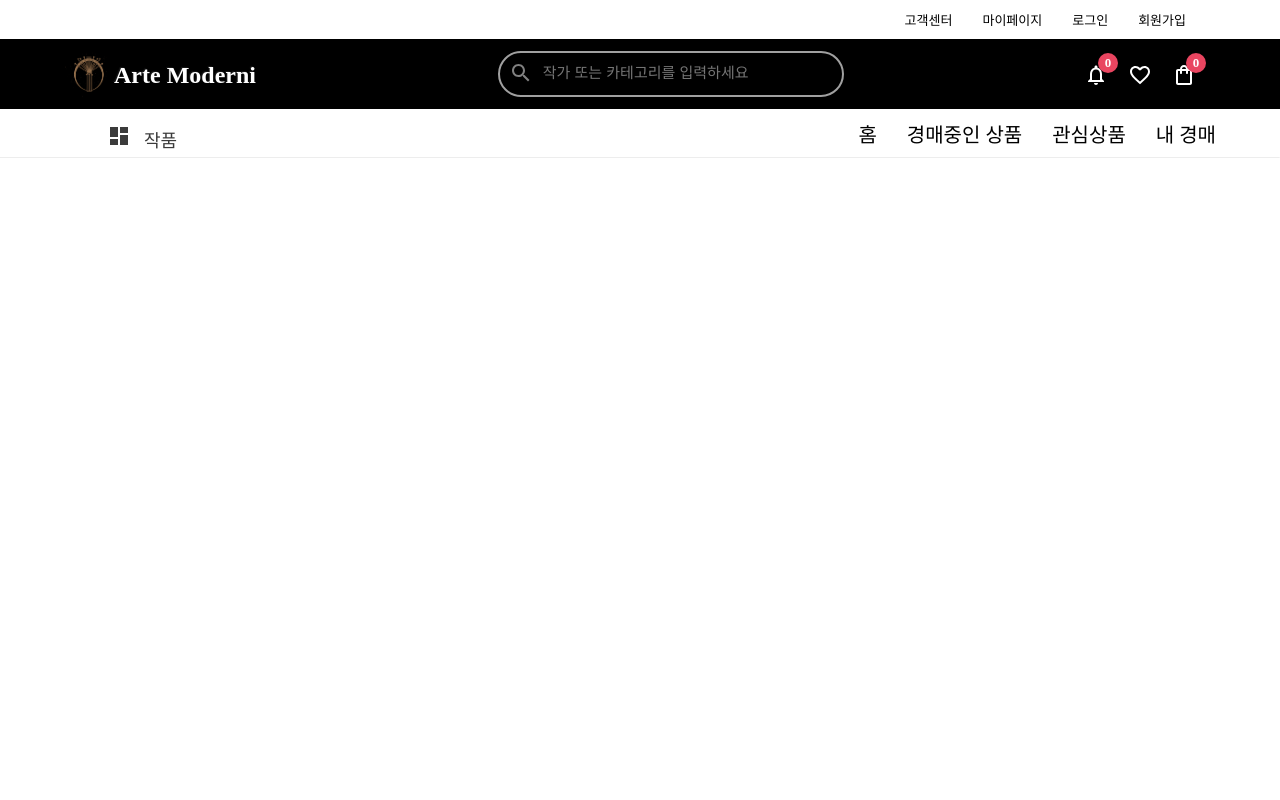
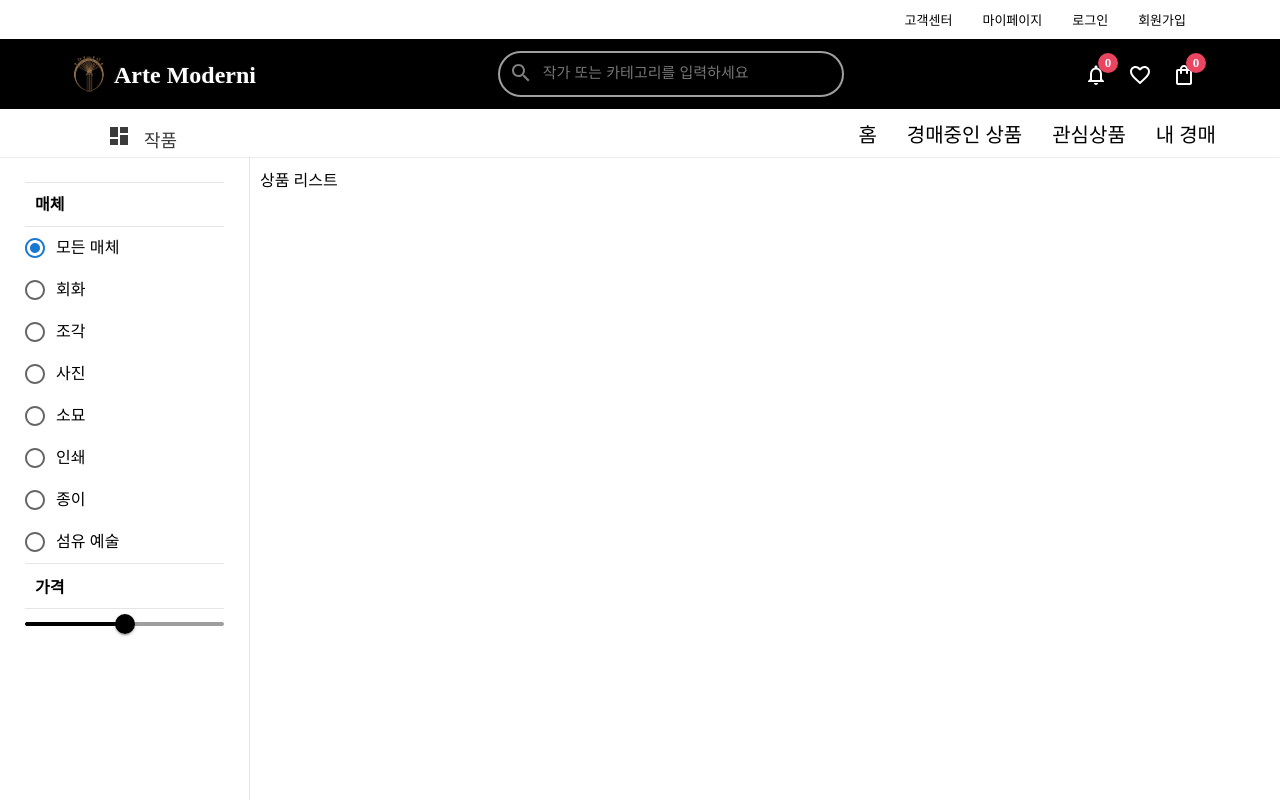
Before and after one commit to wooriFisa-Final-Project-F4/react-frontend, a React (Create React App) app: page /products in a window 1280 px wide. Built offline with nearby package versions, Linux system fonts and the light colour scheme.

Commit message:
[#15] [Feat] Search page filter -ui
상품 검색 페이지에서 사이드바로 확인할 수 있는 필터를 구현했다.

```diff
--- a/src/App.tsx
+++ b/src/App.tsx
@@ -7,6 +7,7 @@ import { Login } from "./Login/Login";
 import { Register } from "./Register/Register";
 import { Footer } from "./Home/Footer/Footer";
 import { Product } from "./Product/Product";
+import { Products } from "./Products/Products";
 
 function App() {
   return (
@@ -17,6 +18,7 @@ function App() {
         <Route path="/login" element={<Login />} />
         <Route path="/register" element={<Register />} />
         <Route path="/product" element={<Product />} />
+        <Route path="/products" element={<Products />} />
       </Routes>
       <Footer />
     </div>
--- a/src/Home/Header/Search/Search.tsx
+++ b/src/Home/Header/Search/Search.tsx
@@ -2,14 +2,27 @@ import { SearchOutlined, Dashboard } from "@mui/icons-material";
 
 import { SearchBox } from "./SearchBox";
 import { Link } from "react-router-dom";
-import { Categories } from "../Navbar/Categories";
-import { useState } from "react";
+import { useEffect, useState } from "react";
 import CategoryList from "../Navbar/CategoryList";
 import "../Navbar/Categories.css";
 
 export const Search = () => {
   const [showCategories, setShowCategories] = useState(false);
   const [activeTab, setActiveTab] = useState<string | null>(null);
+  // 윈도우 크기가 변경될 때마다 이벤트를 감지
+  useEffect(() => {
+    const handleResize = () => {
+      if (window.innerWidth >= 768) {
+        setShowCategories(false);
+      }
+    };
+
+    window.addEventListener("resize", handleResize);
+
+    return () => {
+      window.removeEventListener("resize", handleResize);
+    };
+  }, []);
   return (
     <section className="search">
       <div className="container c_flex">
--- a/src/Home/Home.tsx
+++ b/src/Home/Home.tsx
@@ -80,7 +80,7 @@ export const Home = () => {
       <section className="home">
         <div className="home_div">
           <div className="container f_flex">
-            <h1 className="carousel_title">경매 마감 임박 작품</h1>
+            <h1 className="carousel_title">경매 마감 임박</h1>
             <Carroussel
               cards={cards}
               height="550px"
--- /dev/null
+++ b/src/Products/Filter.css
@@ -0,0 +1,18 @@
+.filter {
+  display: flex;
+  flex-direction: column;
+  margin-bottom: 500px;
+}
+.form_label {
+  width: 100%;
+  display: flex;
+  color: black;
+  font-weight: bold;
+  justify-content: space-between;
+  padding: 10px;
+  border-top: 1px solid rgba(0, 0, 0, 0.1);
+  border-bottom: 1px solid rgba(0, 0, 0, 0.1);
+}
+.form_label span {
+  margin-top: 10px;
+}
--- /dev/null
+++ b/src/Products/Filter.tsx
@@ -0,0 +1,111 @@
+import React, { useState } from "react";
+import Categories, {
+  Category,
+  Detail,
+  LinkItem,
+} from "../Home/Header/Navbar/CategoryList";
+import {
+  FormControl,
+  FormControlLabel,
+  FormLabel,
+  Radio,
+  RadioGroup,
+  Collapse,
+  IconButton,
+  Slider,
+} from "@mui/material";
+import "./Filter.css";
+const Filter: React.FC = () => {
+  const [selectedMedium, setSelectedMedium] = useState<string>("모든 매체");
+  const [selectedTheme, setSelectedTheme] = useState<string>("모든 테마");
+  const [openDetails, setOpenDetails] = useState<string[]>([]); // 여러 세부사항들의 열림 상태를 배열로 관리합니다
+
+  const toggleDetail = (type: string) => {
+    if (openDetails.includes(type)) {
+      setOpenDetails((prev) => prev.filter((item) => item !== type));
+    } else {
+      setOpenDetails((prev) => [...prev, type]);
+    }
+  };
+
+  return (
+    <div className="filter">
+      {/* 매체 필터 */}
+      <FormControl>
+        <FormLabel id="medium-radio-group-label">
+          <p className="form_label">매체</p>
+        </FormLabel>
+        <RadioGroup
+          aria-labelledby="medium-radio-group-label"
+          value={selectedMedium}
+          onChange={(e) => setSelectedMedium(e.target.value)}
+        >
+          <FormControlLabel
+            value="모든 매체"
+            control={<Radio />}
+            label="모든 매체"
+          />
+          {Categories.map((category: Category) => (
+            <FormControlLabel
+              key={category.title}
+              value={category.title}
+              control={<Radio />}
+              label={category.title}
+              className="category_title"
+            />
+          ))}
+        </RadioGroup>
+        <p className="form_label">가격</p>
+        <Slider
+          defaultValue={50}
+          aria-label="Default"
+          valueLabelDisplay="auto"
+          style={{ color: "black" }}
+        />
+      </FormControl>
+
+      {Categories.filter(
+        (category) => category.title === selectedMedium
+      ).flatMap((category) =>
+        category.details.map((detail: Detail) => (
+          <div key={detail.type}>
+            <FormLabel id={`${detail.type}-radio-group-label`}>
+              <p className="form_label">
+                <span>{detail.type}</span>
+                <p>
+                  <IconButton
+                    onClick={() => toggleDetail(detail.type)}
+                    style={{
+                      transform: openDetails.includes(detail.type)
+                        ? "rotate(180deg)"
+                        : "rotate(0deg)",
+                    }}
+                  >
+                    ▼
+                  </IconButton>
+                </p>
+              </p>
+            </FormLabel>
+            <Collapse in={openDetails.includes(detail.type)}>
+              <RadioGroup
+                aria-labelledby={`${detail.type}-radio-group-label`}
+                value={selectedTheme}
+                onChange={(e) => setSelectedTheme(e.target.value)}
+              >
+                {detail.items.map((item: string | LinkItem) => (
+                  <FormControlLabel
+                    key={typeof item === "string" ? item : item.label}
+                    value={typeof item === "string" ? item : item.label}
+                    control={<Radio />}
+                    label={typeof item === "string" ? item : item.label}
+                  />
+                ))}
+              </RadioGroup>
+            </Collapse>
+          </div>
+        ))
+      )}
+    </div>
+  );
+};
+export default Filter;
--- /dev/null
+++ b/src/Products/ProductList.tsx
@@ -0,0 +1,5 @@
+import React from "react";
+
+export const ProductList = () => {
+  return <div className="product_list">상품 리스트</div>;
+};
--- /dev/null
+++ b/src/Products/Products.css
@@ -0,0 +1,32 @@
+.products {
+  display: flex;
+  flex-direction: row;
+}
+.sidebar {
+  position: fixed;
+  overflow: scroll;
+  overflow-y: scroll;
+  padding: 25px;
+  height: 100%;
+  transition: all 0.2s;
+  -ms-overflow-style: none;
+  width: 250px;
+  border-right: 1px solid rgba(0, 0, 0, 0.1);
+}
+.sidebar::-webkit-scrollbar {
+  width: 5px;
+}
+.sidebar::-webkit-scrollbar-thumb {
+  height: 20px; /* 스크롤바의 길이 */
+  background: #000000; /* 스크롤바의 색상 */
+  border-radius: 0px;
+}
+.sidebar::-webkit-scrollbar-track {
+  border-left: 1px solid rgba(0, 0, 0, 0.1);
+  background: rgb(255, 255, 255); /*스크롤바 뒷 배경 색상*/
+}
+.product_list {
+  position: relative;
+  margin-left: 250px;
+  padding: 10px;
+}
--- /dev/null
+++ b/src/Products/Products.tsx
@@ -0,0 +1,12 @@
+import React from "react";
+import Sidebar from "./Sidebar";
+import { ProductList } from "./ProductList";
+import "./Products.css";
+export const Products = () => {
+  return (
+    <div className="products">
+      <Sidebar />
+      <ProductList />
+    </div>
+  );
+};
--- /dev/null
+++ b/src/Products/Sidebar.tsx
@@ -0,0 +1,12 @@
+import React from "react";
+import Filter from "./Filter";
+
+const Sidebar = () => {
+  return (
+    <div className="sidebar">
+      <Filter />
+    </div>
+  );
+};
+
+export default Sidebar;
```
Also changed, not shown: src/Home/Header/Navbar/CategoryList.ts (+24 -95 lines).
